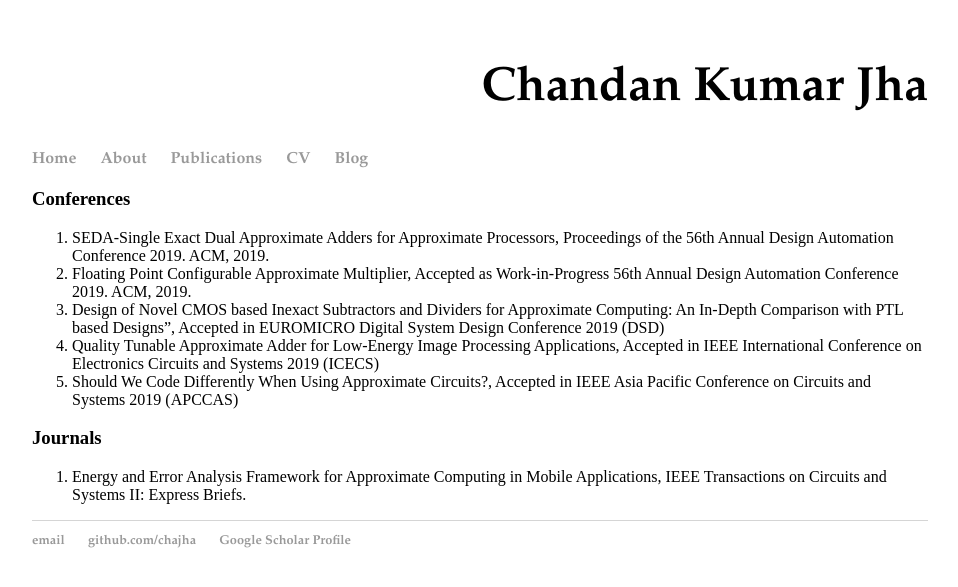
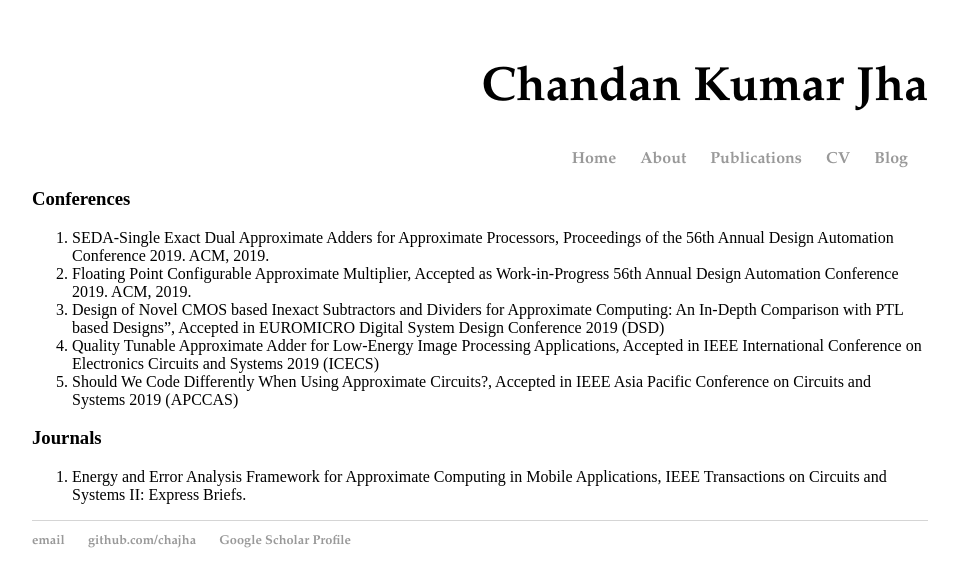
Before and after one commit to chajha/chajha.github.io, a Jekyll site: the page built from pages/publications.html, in a window 1280 px wide. Shown: the top 587 px of the page, without its empty margins (160-1118 px from the left). Built offline with Jekyll 4.4.1, drawn with Linux system fonts in a browser that asks for light colours.

Commit message:
Update default.html

```diff
--- a/_layouts/default.html
+++ b/_layouts/default.html
@@ -7,7 +7,7 @@
 		</head>
 		<body>
 			<h1 align="right"> Chandan Kumar Jha </h1>
-			<nav>
+			<nav align="right">
 	    		<ul>
 	        		<li><a href="/">Home</a></li>
 		        	<li><a href="/about">About</a></li>
```
